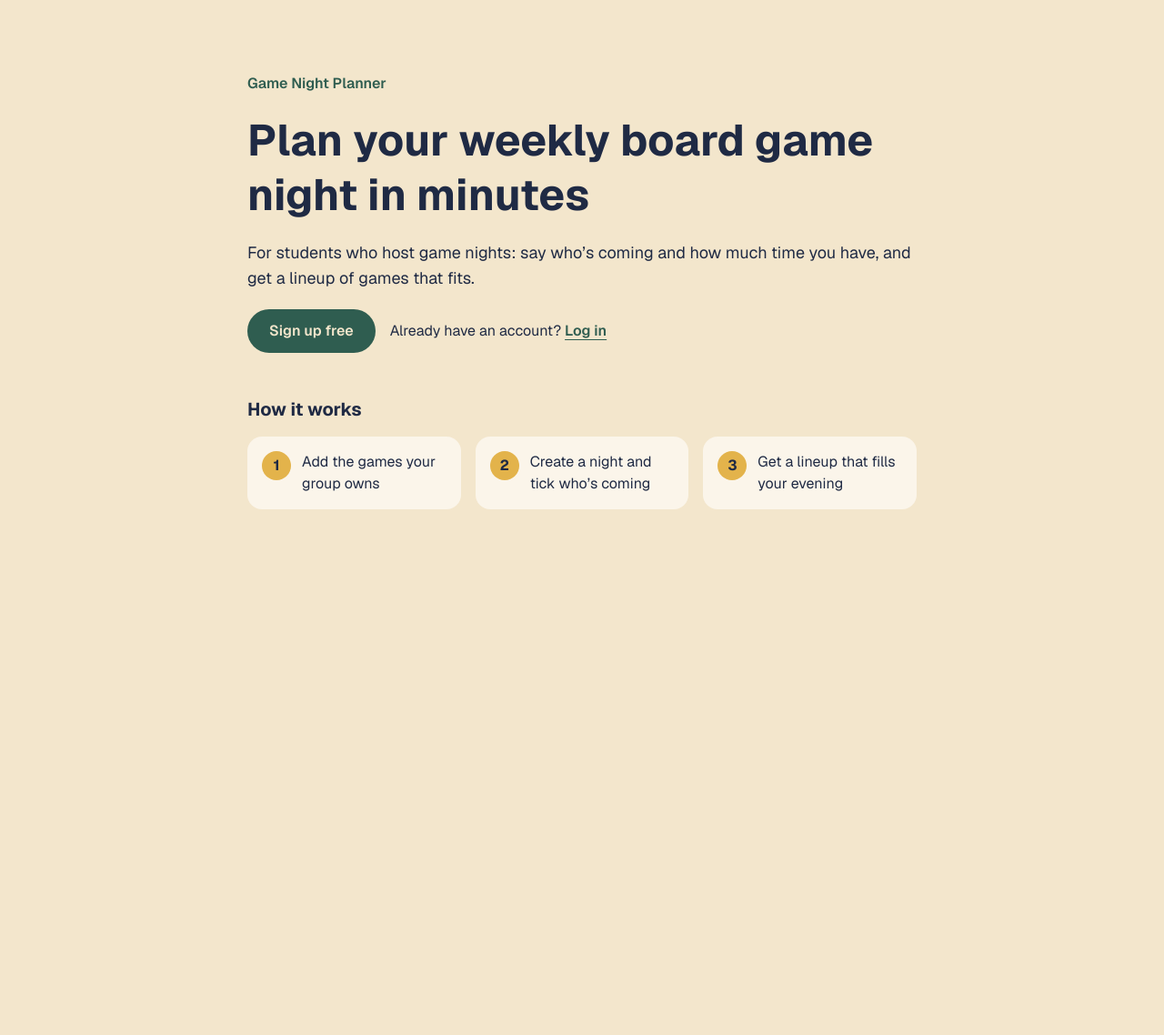
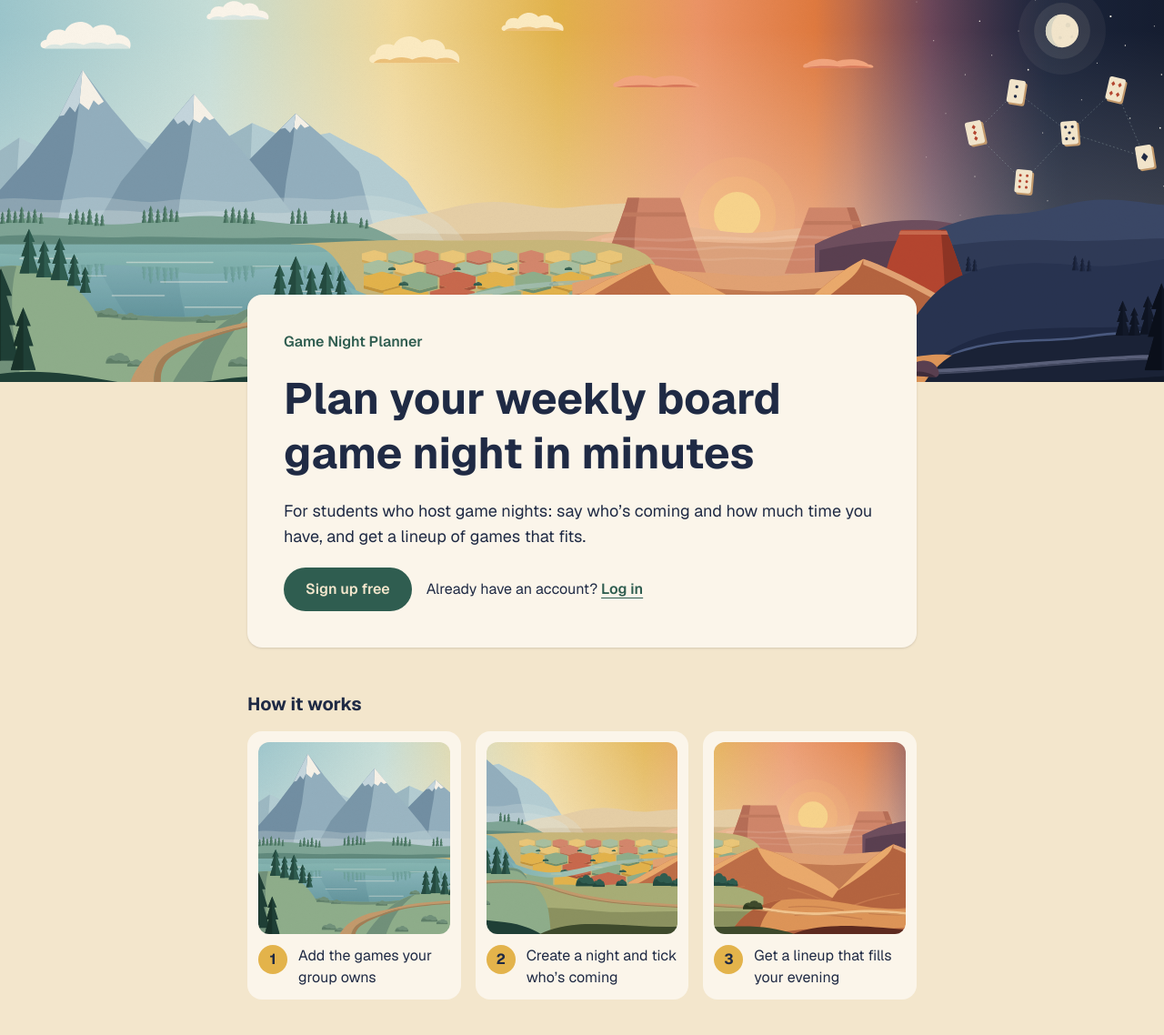
Before and after one commit to jinin-alj/game-night, a Next.js app: page / in a window 1280 px wide. Shown: the top 1138 px of the page at 91% size. Before the commit the page ends 800 px from the top, so only its background shows below. Built offline with nearby package versions, Linux system fonts and the light colour scheme.

Commit message:
feat: show placeholder art on landing, night cards and app header

```diff
--- a/src/app/page.tsx
+++ b/src/app/page.tsx
@@ -1,24 +1,37 @@
 import Link from "next/link";
+import { DecorativeArt } from "@/components/DecorativeArt";
 import { primaryButtonClassName, textLinkClassName } from "@/components/styles";
 
 const steps = [
-  "Add the games your group owns",
-  "Create a night and tick who’s coming",
-  "Get a lineup that fills your evening",
+  { text: "Add the games your group owns", art: "/art/zone-1.svg" },
+  { text: "Create a night and tick who’s coming", art: "/art/zone-2.svg" },
+  { text: "Get a lineup that fills your evening", art: "/art/zone-3.svg" },
 ];
 
 /** The public landing page: what the app does, who it is for, and one Sign up button. */
 export default function LandingPage() {
   return (
-    <main className="mx-auto flex w-full max-w-3xl flex-1 flex-col gap-12 px-4 py-12 sm:py-20">
-      <section className="flex flex-col gap-5">
+    <main className="flex flex-1 flex-col">
+      <div className="h-[260px] w-full overflow-hidden sm:h-[420px]">
+        <DecorativeArt
+          src="/art/panorama.svg"
+          width={2400}
+          height={900}
+          preload
+          // On phones only part of the panorama fits, so show the mountains and lake on the left.
+          className="h-full w-full object-cover object-[12%_50%] sm:object-center"
+        />
+      </div>
+
+      <div className="mx-auto -mt-16 flex w-full max-w-3xl flex-col gap-12 px-4 pb-12 sm:-mt-24 sm:pb-20">
+        <section className="flex flex-col gap-5 rounded-2xl bg-paper-light p-6 shadow-sm sm:p-10">
           <p className="font-semibold text-pine">Game Night Planner</p>
           <h1 className="text-4xl font-bold leading-tight sm:text-5xl">
             Plan your weekly board game night in minutes
           </h1>
           <p className="text-lg">
-          For students who host game nights: say who’s coming and how much time
-          you have, and get a lineup of games that fits.
+            For students who host game nights: say who’s coming and how much
+            time you have, and get a lineup of games that fits.
           </p>
           <div className="flex flex-col items-start gap-4 sm:flex-row sm:items-center">
             <Link href="/signup" className={primaryButtonClassName}>
@@ -40,20 +53,29 @@ export default function LandingPage() {
           <ol className="mt-4 grid gap-4 sm:grid-cols-3">
             {steps.map((step, index) => (
               <li
-              key={step}
-              className="flex gap-3 rounded-2xl bg-paper-light p-4"
+                key={step.text}
+                className="flex items-center gap-3 rounded-2xl bg-paper-light p-3 sm:flex-col sm:items-start"
               >
+                <DecorativeArt
+                  src={step.art}
+                  width={64}
+                  height={64}
+                  className="h-16 w-16 shrink-0 rounded-xl sm:h-auto sm:w-full"
+                />
+                <div className="flex items-start gap-3">
                   <span
                     aria-hidden="true"
                     className="flex h-8 w-8 shrink-0 items-center justify-center rounded-full bg-mustard font-bold"
                   >
                     {index + 1}
                   </span>
-              <span>{step}</span>
+                  <span>{step.text}</span>
+                </div>
               </li>
             ))}
           </ol>
         </section>
+      </div>
     </main>
   );
 }
--- /dev/null
+++ b/src/components/DecorativeArt.tsx
@@ -0,0 +1,32 @@
+import Image from "next/image";
+
+type DecorativeArtProps = {
+  src: string;
+  width: number;
+  height: number;
+  className?: string;
+  preload?: boolean;
+};
+
+/** An illustration from public/art that screen readers skip; text never goes on top of it. */
+export function DecorativeArt({
+  src,
+  width,
+  height,
+  className,
+  preload,
+}: DecorativeArtProps) {
+  return (
+    <Image
+      src={src}
+      alt=""
+      aria-hidden="true"
+      width={width}
+      height={height}
+      // SVGs are already small and sharp at every size, so they skip image optimization.
+      unoptimized
+      preload={preload}
+      className={className}
+    />
+  );
+}
--- a/src/components/Header.tsx
+++ b/src/components/Header.tsx
@@ -1,5 +1,6 @@
 import Link from "next/link";
 import { LogOutButton } from "@/features/account/components/LogOutButton";
+import { DecorativeArt } from "./DecorativeArt";
 import { focusRingClassName } from "./styles";
 
 type HeaderProps = {
@@ -19,6 +20,12 @@ export function Header({ groupName }: HeaderProps) {
         </div>
         <LogOutButton />
       </div>
+      <DecorativeArt
+        src="/art/horizon-strip.svg"
+        width={2400}
+        height={180}
+        className="h-6 w-full object-cover sm:h-8"
+      />
     </header>
   );
 }
--- a/src/features/nights/components/NightList.tsx
+++ b/src/features/nights/components/NightList.tsx
@@ -1,3 +1,4 @@
+import { DecorativeArt } from "@/components/DecorativeArt";
 import { formatDuration, formatNightDate } from "@/lib/dates";
 import { splitNights } from "../split";
 import type { NightSummary } from "../types";
@@ -45,13 +46,21 @@ function NightSection({ title, nights }: NightSectionProps) {
           <li
             key={night.id}
             data-testid="core-item"
-            className="rounded-2xl bg-paper-light p-4"
+            className="flex items-center gap-3 rounded-2xl bg-paper-light p-3"
           >
-            <p className="font-semibold break-words">{night.name}</p>
-            <p className="text-sm">
-              {formatNightDate(night.nightDate)} ·{" "}
-              {formatDuration(night.availableMinutes)}
-            </p>
+            <DecorativeArt
+              src="/art/zone-4.svg"
+              width={56}
+              height={56}
+              className="h-14 w-14 shrink-0 rounded-lg"
+            />
+            <div className="min-w-0">
+              <p className="font-semibold break-words">{night.name}</p>
+              <p className="text-sm">
+                {formatNightDate(night.nightDate)} ·{" "}
+                {formatDuration(night.availableMinutes)}
+              </p>
+            </div>
           </li>
         ))}
       </ul>
```
Lines whose indentation alone changed are shown as unchanged.
